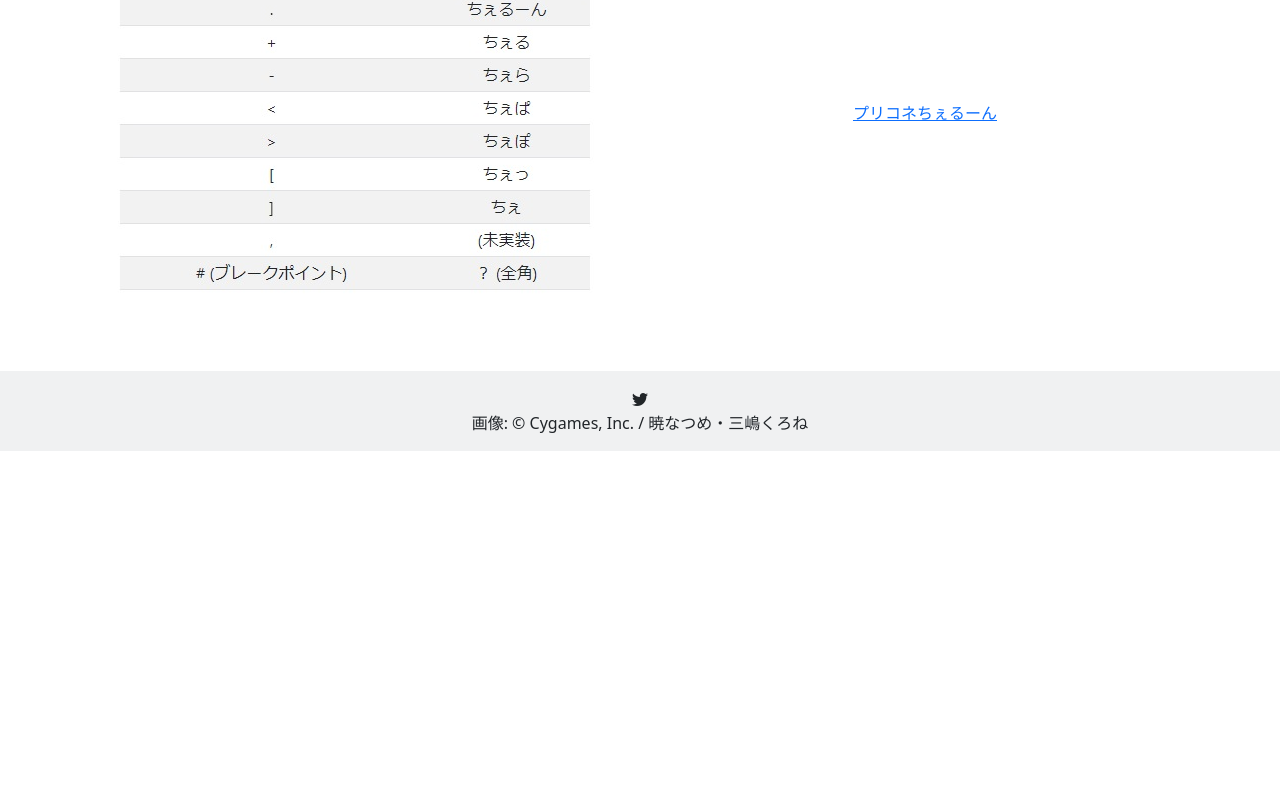
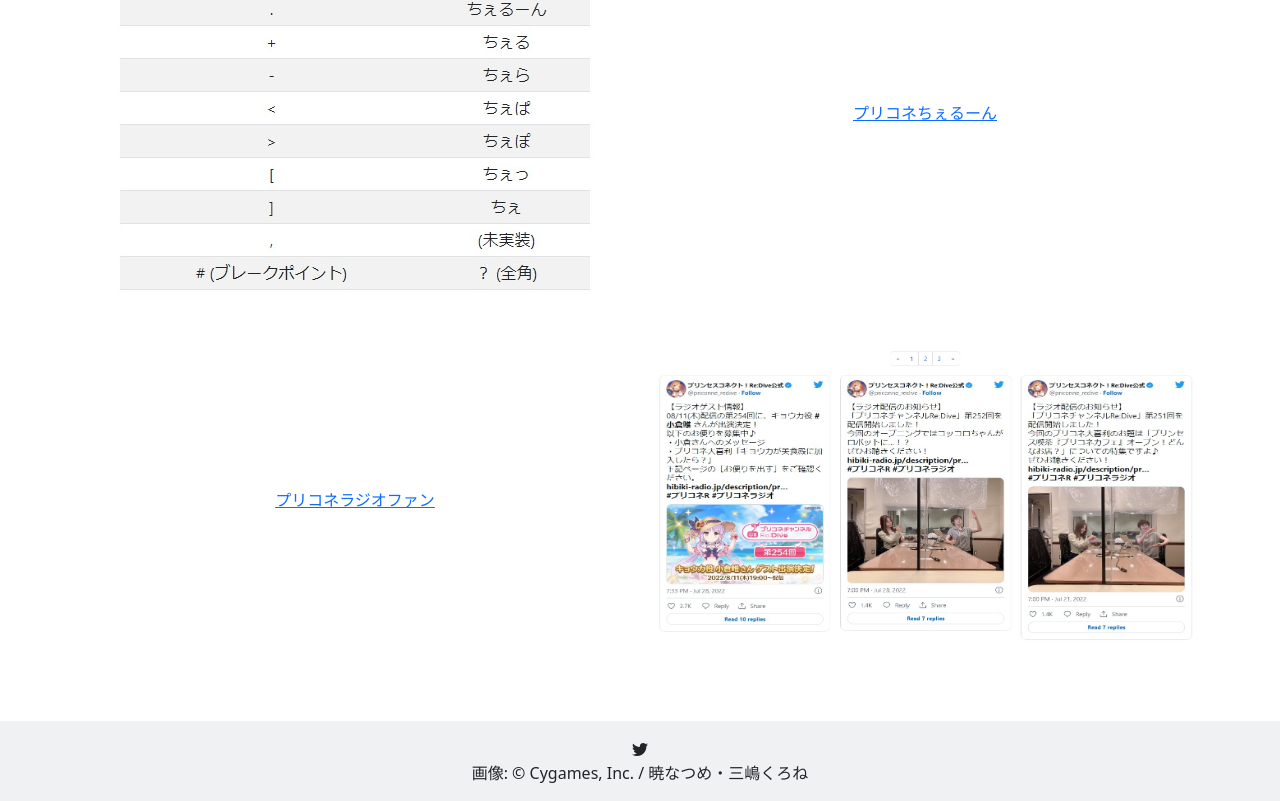
Before and after one commit to JADENgygo/priconne-portfolio, a Next.js app: page / in a window 1280 px wide. Shown: the part 1883-2684 px from the top of the page. Before the commit the page ends 2334 px from the top, so only its background shows below. Built offline with nearby package versions, Linux system fonts and the light colour scheme.

Commit message:
プリコネラジオファンを追加

```diff
--- a/pages/index.tsx
+++ b/pages/index.tsx
@@ -56,7 +56,7 @@
             src={"/img/priconne-profile.jpg"}
             width={1920}
             height={1080}
-            alt={"clan_profile_card_generator"}
+            alt={"priconne-profile"}
           />
         </div>
         <div className="col-6">
@@ -96,7 +96,7 @@
             src={"/img/priconne-match.jpg"}
             width={1190}
             height={644}
-            alt={"priconne_match"}
+            alt={"priconne-match"}
           />
         </div>
         <div className="col-6">
@@ -119,6 +119,26 @@
             </div>
           </div>
         </div>
+        <div className="col-6">
+          <div
+            className="d-flex justify-content-center align-items-center"
+            style={{ height: "100%" }}
+          >
+            <div>
+              <a href="https://priconne-radio.vercel.app">
+                プリコネラジオファン
+              </a>
+            </div>
+          </div>
+        </div>
+        <div className="col-6">
+          <Image
+            src={"/img/priconne-radio.jpg"}
+            width={1190}
+            height={644}
+            alt={"priconne-radio"}
+          />
+        </div>
       </div>
     </div>
   );
```
Also changed, not shown: public/img/priconne-radio.jpg (added).
